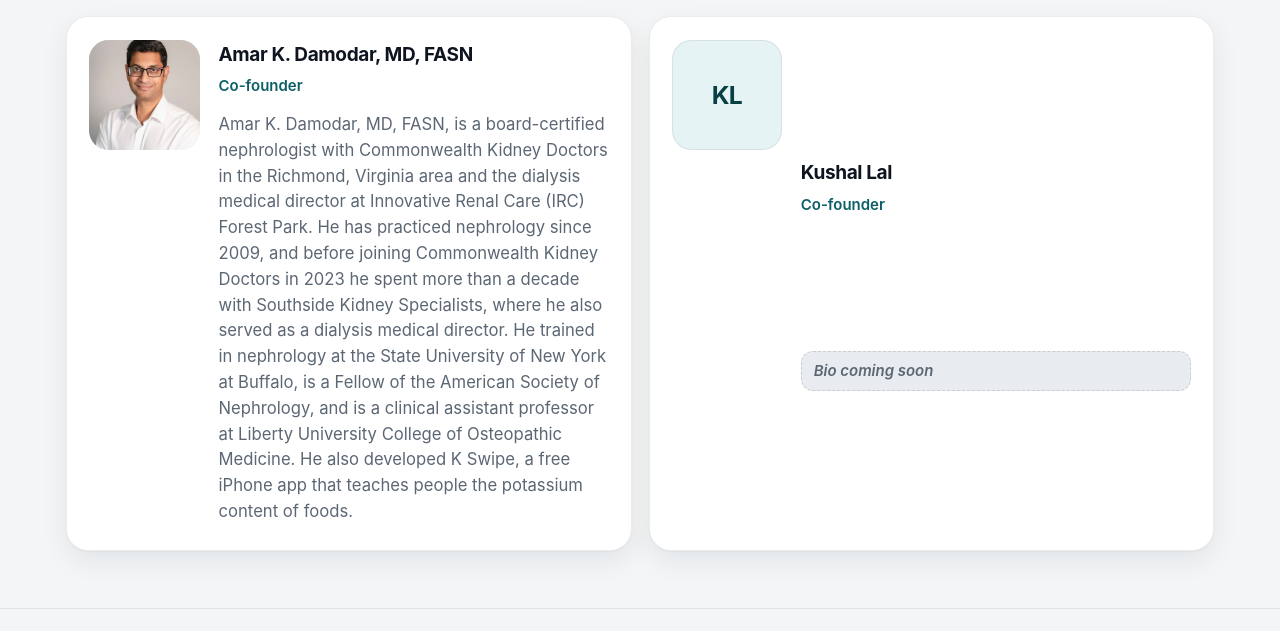
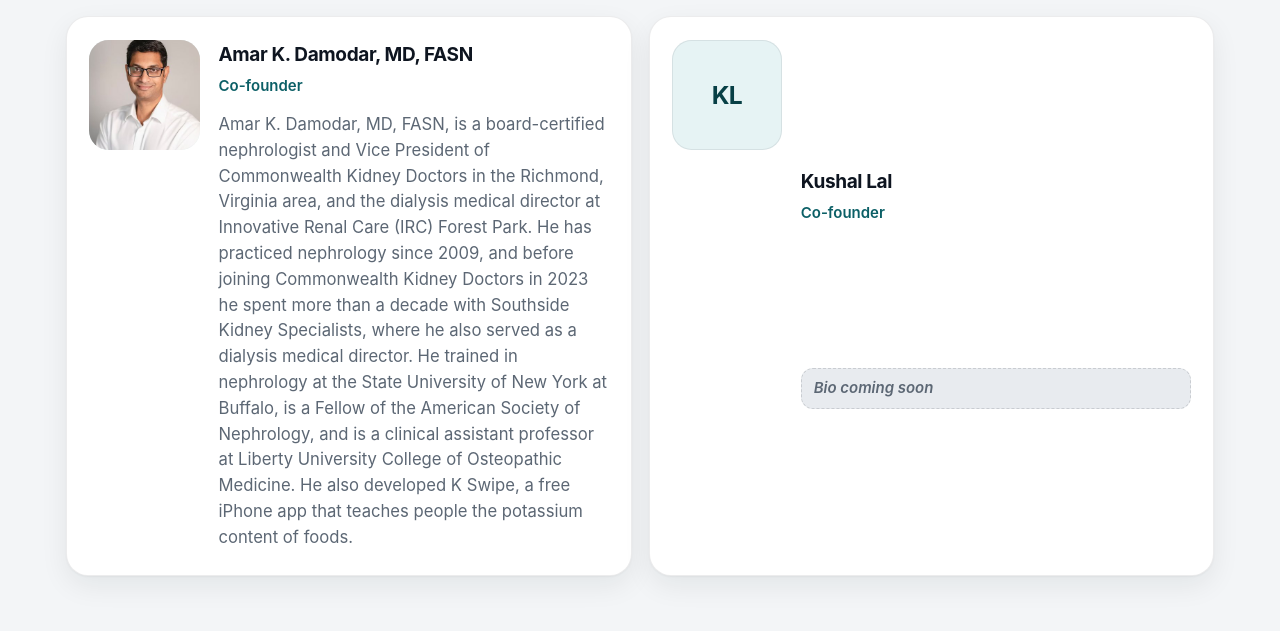
Before and after one commit to amarzon-tech/wellnesstech-site, a plain HTML site: page index.html in a window 1280 px wide. Shown: the part 1211-1842 px from the top of the page. Drawn offline with Linux system fonts and the light colour scheme.

Commit message:
Bio: add Vice President, Commonwealth Kidney Doctors

```diff
--- a/index.html
+++ b/index.html
@@ -132,7 +132,7 @@
                  alt="Portrait of Amar K. Damodar, MD, FASN">
             <h3>Amar K. Damodar, MD, FASN</h3>
             <p class="founder-role">Co-founder</p>
-            <p class="founder-bio">Amar K. Damodar, MD, FASN, is a board-certified nephrologist with Commonwealth Kidney Doctors in the Richmond, Virginia area and the dialysis medical director at Innovative Renal Care (IRC) Forest Park. He has practiced nephrology since 2009, and before joining Commonwealth Kidney Doctors in 2023 he spent more than a decade with Southside Kidney Specialists, where he also served as a dialysis medical director. He trained in nephrology at the State University of New York at Buffalo, is a Fellow of the American Society of Nephrology, and is a clinical assistant professor at Liberty University College of Osteopathic Medicine. He also developed K Swipe, a free iPhone app that teaches people the potassium content of foods.</p>
+            <p class="founder-bio">Amar K. Damodar, MD, FASN, is a board-certified nephrologist and Vice President of Commonwealth Kidney Doctors in the Richmond, Virginia area, and the dialysis medical director at Innovative Renal Care (IRC) Forest Park. He has practiced nephrology since 2009, and before joining Commonwealth Kidney Doctors in 2023 he spent more than a decade with Southside Kidney Specialists, where he also served as a dialysis medical director. He trained in nephrology at the State University of New York at Buffalo, is a Fellow of the American Society of Nephrology, and is a clinical assistant professor at Liberty University College of Osteopathic Medicine. He also developed K Swipe, a free iPhone app that teaches people the potassium content of foods.</p>
           </article>
           <article class="founder-card">
             <div class="founder-avatar" aria-hidden="true">KL</div>
```
